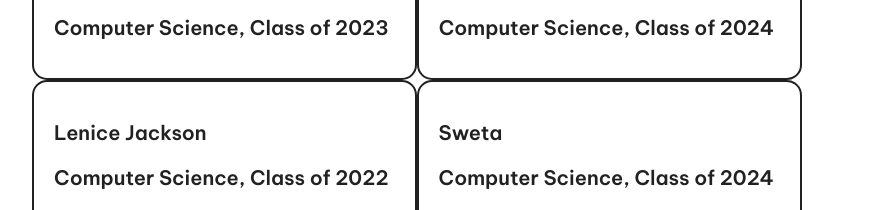
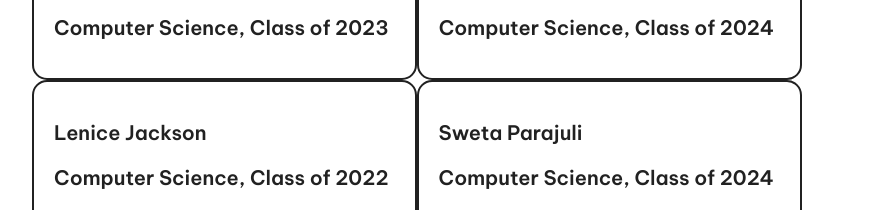
Before and after one commit to vcu-ssg/software-for-social-good-website, a Next.js app: page /about in a window 1280 px wide. Shown: the part 1360-1570 px from the top of the page, without its empty margins (223-1096 px from the left). Built offline with nearby package versions, Linux system fonts and the light colour scheme.

Commit message:
updated navbar route to /forstudents not /blog

```diff
--- a/components/Navbar.js
+++ b/components/Navbar.js
@@ -66,8 +66,8 @@ const Navbar = ({children, href}) => {
                       href="/about">Our Team</a>
                     <a className={ router.asPath == "/ourwork" ? styles.navbarNavigationItemsActive : styles.navbarNavigationItemsInactive }
                       href="/ourwork">Our Work</a>
-                    <a className={ router.asPath == "/blog" ? styles.navbarNavigationItemsActive : styles.navbarNavigationItemsInactive }
-                      href="/blog">For Students</a>
+                    <a className={ router.asPath == "/forstudents" ? styles.navbarNavigationItemsActive : styles.navbarNavigationItemsInactive }
+                      href="/forstudents">For Students</a>
                     <a className={ router.asPath == "/contactus" ? styles.navbarNavigationItemsActive : styles.navbarNavigationItemsInactive }
                       href="/contactus">Contact Us</a>
                 </div>
--- a/pages/about.js
+++ b/pages/about.js
@@ -21,7 +21,7 @@ const developersTeam = [
         graduationyear: "Class of 2022"
     },
     {
-        name: "Sweta",
+        name: "Sweta Parajuli",
         major: "Computer Science",
         graduationyear: "Class of 2024"
     },
--- a/pages/blog.js
+++ b/pages/forstudents.js
@@ -1,6 +1,6 @@
 import Navbar from "../components/Navbar";
 
-export default function blog()
+export default function forstudents()
 {
     return(
         <div>
```
